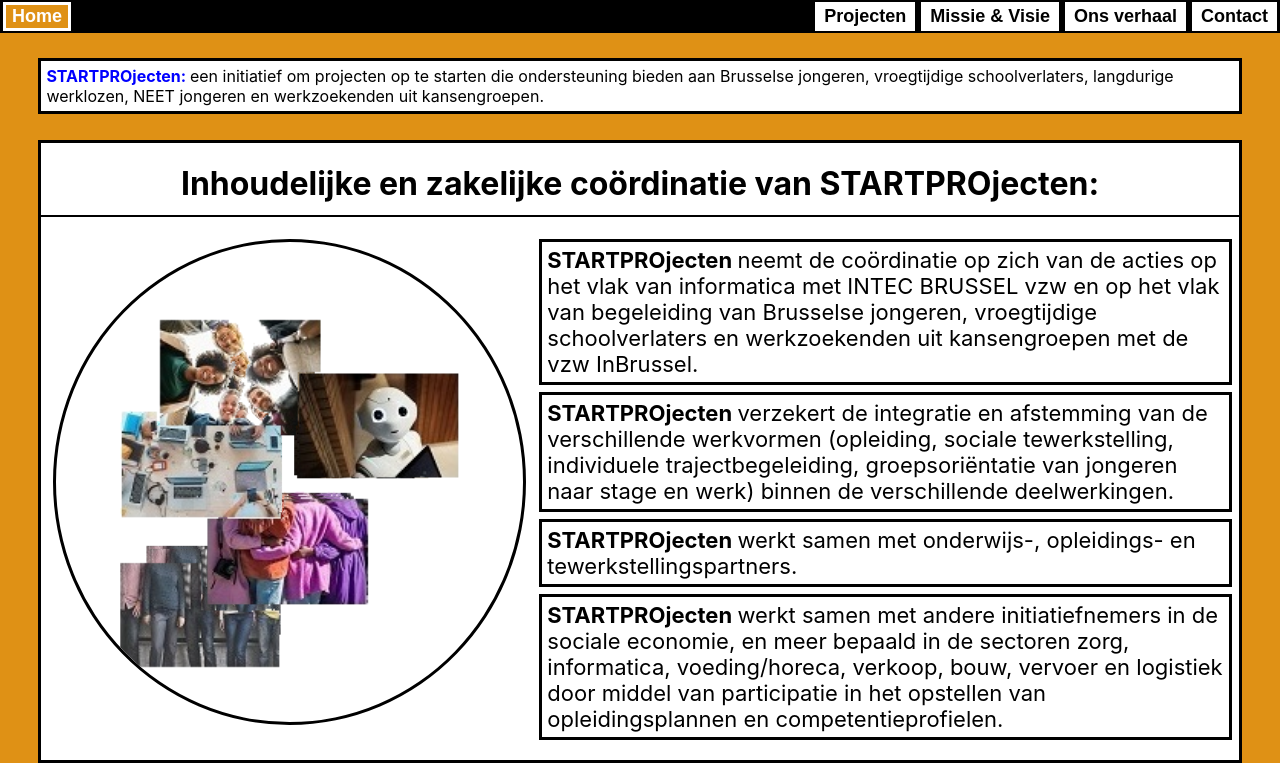
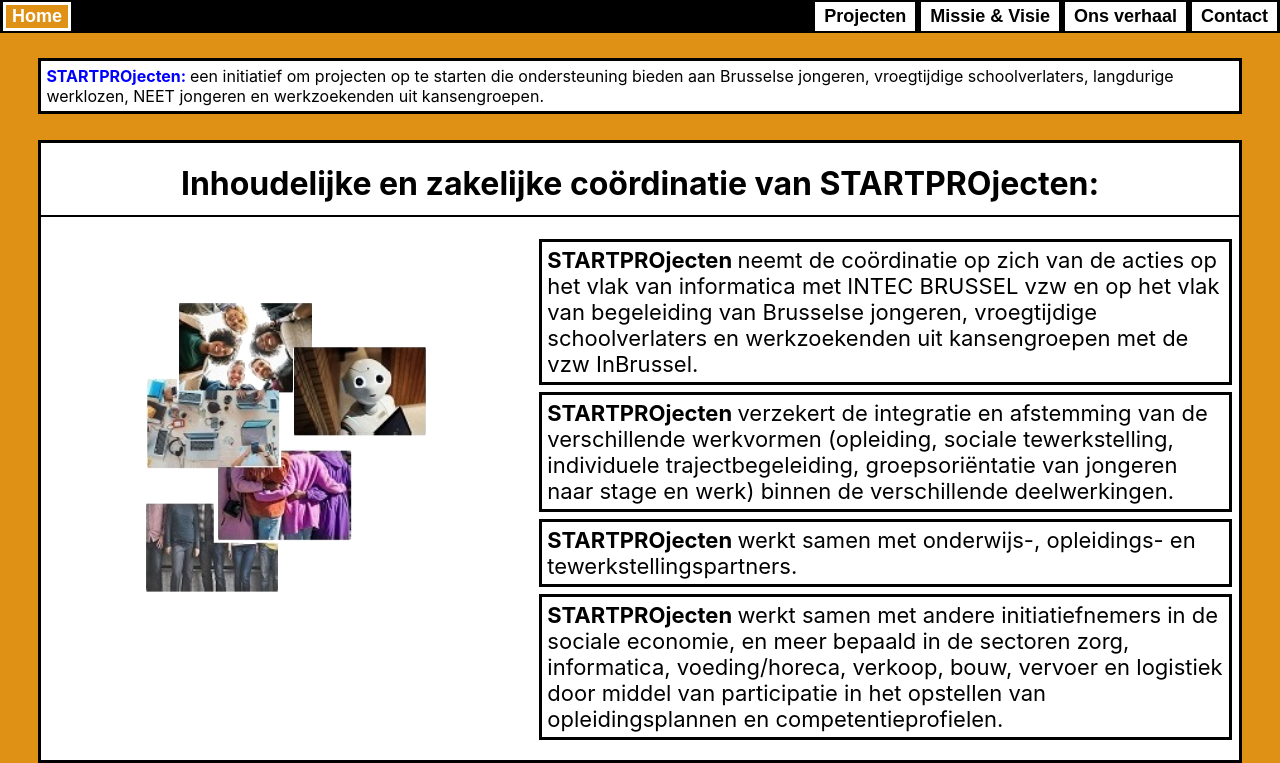
Before and after one commit to patryk-sitko/patryk-sitko-startprojecten.be, a React (Create React App) app: page /Home in a window 1280 px wide. Shown: the part 436-1199 px from the top of the page. Built offline with nearby package versions, Linux system fonts and the light colour scheme.

Commit message:
Fixed little bug where ImageSlide in a TextPanelGroup would not render correctly.

```diff
--- a/src/Components/ImageSlide.js
+++ b/src/Components/ImageSlide.js
@@ -17,24 +17,30 @@ export default class ImgSlide extends Component {
     let { style } = this.state;
     let image;
     let alt;
-    if(images.constructor.name !== 'Array'){
-image = images;
-    }else {image = images[current];}
-    if(alts.constructor.name !== 'Array'){
-alt = alts;
-    }else {alt = alts[current];}
-    if (images.length > 1) {
+    if (images.constructor.name !== "Array") {
+      image = images;
+    } else {
+      image = images[current];
       const imageBackground =
         images[currentBackground ? currentBackground : current];
       style = {
+        objectFit: "contain",
         backgroundImage: `url(${imageBackground})`,
-        backgroundRepeat: "no-repeat",
-        backgroundSize: "contain",
-        backgroundPosition: "center",
         textAlign: "center",
         ...style
       };
     }
+    if (alts.constructor.name !== "Array") {
+      alt = alts;
+    } else {
+      alt = alts[current];
+    }
+    style = {
+      backgroundSize: "contain",
+      backgroundRepeat: "no-repeat",
+      backgroundPosition: "center",
+      ...style
+    };
     return (
       <div className="image-slide-container" style={style}>
         <img
@@ -116,7 +122,7 @@ alt = alts;
     }
   }
   componentWillUnmount() {
-    if (this.props.images&&this.props.images.length > 1) {
+    if (this.props.images && this.props.images.length > 1) {
       clearInterval(this.state.interval_changeImage);
     }
   }
--- a/src/Components/css/TextPanelGroup.default.css
+++ b/src/Components/css/TextPanelGroup.default.css
@@ -36,7 +36,6 @@
   margin: 0 0 0 0;
   padding: 0 0 0 0;
   width: 100%;
-  height: 30em;
   text-align: center;
   background-color: white;
 }
@@ -46,12 +45,7 @@
 .text-panel-group #right .image-slide {
   margin: 0 0 0 0;
   padding: 0 0 0 0;
-  height: 100%;
-  width: 100%;
-  object-fit: cover;
   visibility: visible;
-  border: 3px solid black;
-  border-radius: 50%;
 }
 .text-panel-group h1 {
   text-align: center;
```
